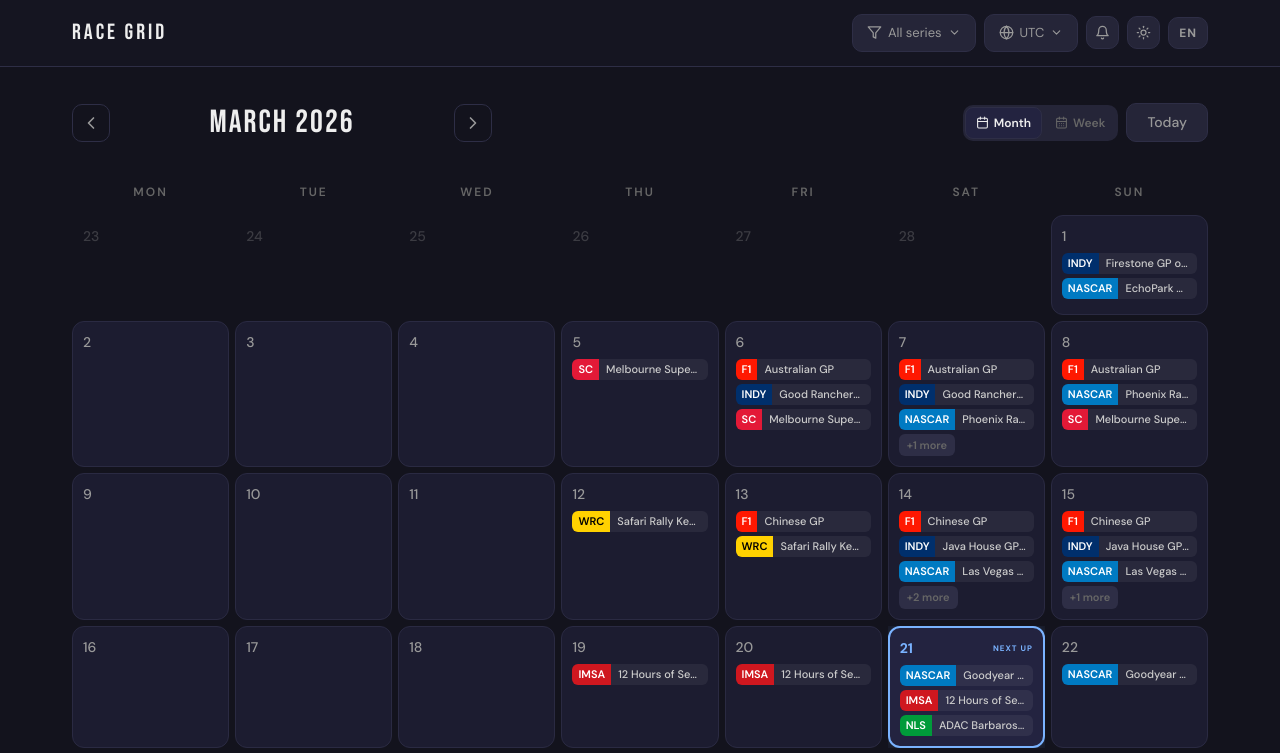
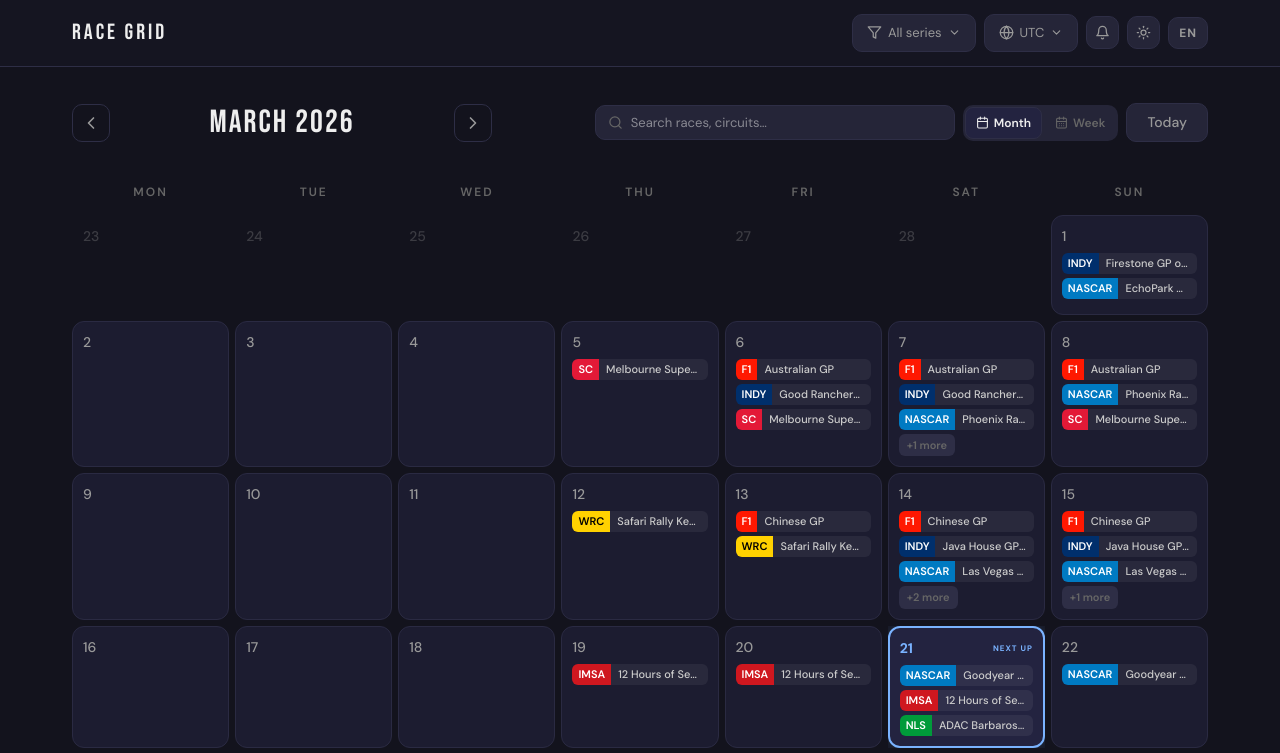
Before and after one commit to bogdankf1/race-grid, a Next.js app: page / in a window 1280 px wide. Shown: the top 753 px of the page. Built offline with nearby package versions, Linux system fonts and the light colour scheme.

Commit message:
Add search functionality to calendar, including event lookup by name, circuit, and country. Integrate `CalendarSearch` component into calendar grid and support result highlighting in `DayDetail`. Update localization strings.

```diff
--- a/src/app/page.tsx
+++ b/src/app/page.tsx
@@ -65,6 +65,8 @@ export default function HomePage() {
         onViewModeChange={setViewMode}
         weekStart={weekStart}
         onWeekStartChange={setWeekStart}
+        selectedSeriesIds={selectedSeries}
+        timezone={timezone}
       />
     </div>
   )
--- a/src/components/CalendarGrid.tsx
+++ b/src/components/CalendarGrid.tsx
@@ -9,6 +9,7 @@ import {
   isSameMonth, isToday as isDateToday,
 } from 'date-fns'
 import { DayCell } from './DayCell'
+import { CalendarSearch } from './CalendarSearch'
 import { DaySeriesInfo } from '@/hooks/useCalendarEvents'
 import { t, formatMonthLocale, type Locale } from '@/lib/i18n'
 
@@ -29,6 +30,8 @@ interface CalendarGridProps {
   onViewModeChange: (mode: 'month' | 'week') => void
   weekStart: string
   onWeekStartChange: (weekStart: string) => void
+  selectedSeriesIds: string[]
+  timezone: string
 }
 
 const WEEKDAY_KEYS = ['weekday.mon', 'weekday.tue', 'weekday.wed', 'weekday.thu', 'weekday.fri', 'weekday.sat', 'weekday.sun']
@@ -54,6 +57,7 @@ function formatWeekLabel(weekStart: string, locale: Locale): string {
 export function CalendarGrid({
   month, onMonthChange, events, locale,
   viewMode, onViewModeChange, weekStart, onWeekStartChange,
+  selectedSeriesIds, timezone,
 }: CalendarGridProps) {
   const currentDate = useMemo(() => {
     const [year, m] = month.split('-').map(Number)
@@ -169,7 +173,13 @@ export function CalendarGrid({
           </button>
         </div>
 
-        <div style={{ display: 'flex', alignItems: 'center', gap: 8 }}>
+        <div style={{ display: 'flex', alignItems: 'center', gap: 8, flex: 1, justifyContent: 'flex-end' }}>
+          <CalendarSearch
+            selectedSeriesIds={selectedSeriesIds}
+            timezone={timezone}
+            locale={locale}
+          />
+
           {/* View mode toggle */}
           <div style={{ display: 'flex', gap: 2, background: 'var(--rg-btn-bg)', borderRadius: 10, padding: 2 }}>
             <button onClick={() => switchMode('month')} style={viewBtnStyle(viewMode === 'month')}>
--- /dev/null
+++ b/src/components/CalendarSearch.tsx
@@ -0,0 +1,228 @@
+'use client'
+
+import { useState, useRef, useEffect, useMemo } from 'react'
+import { useRouter } from 'next/navigation'
+import { Search, X } from 'lucide-react'
+import { ALL_SERIES } from '@/data/series-registry'
+import { getLocalDate } from '@/lib/timezone'
+import { t, type Locale } from '@/lib/i18n'
+
+interface SearchResult {
+  seriesId: string
+  seriesShortName: string
+  seriesColor: string
+  seriesTextColor: string
+  eventId: string
+  eventName: string
+  circuit: string
+  country: string
+  date: string  // local date yyyy-MM-dd
+}
+
+interface CalendarSearchProps {
+  selectedSeriesIds: string[]
+  timezone: string
+  locale: Locale
+}
+
+function buildIndex(selectedSeriesIds: string[], timezone: string): SearchResult[] {
+  const results: SearchResult[] = []
+  const selectedSeries = ALL_SERIES.filter(s => selectedSeriesIds.includes(s.id))
+
+  for (const series of selectedSeries) {
+    for (const event of series.events) {
+      // Find the first session date as the event's primary date
+      const dates = new Set<string>()
+      for (const session of event.sessions) {
+        dates.add(getLocalDate(session.startUtc, timezone))
+      }
+      // Use the earliest date
+      const sortedDates = Array.from(dates).sort()
+      const primaryDate = sortedDates[0]
+      if (!primaryDate) continue
+
+      results.push({
+        seriesId: series.id,
+        seriesShortName: series.shortName,
+        seriesColor: series.color,
+        seriesTextColor: series.textColor,
+        eventId: event.id,
+        eventName: event.name,
+        circuit: event.circuit,
+        country: event.country,
+        date: primaryDate,
+      })
+    }
+  }
+
+  return results.sort((a, b) => a.date.localeCompare(b.date))
+}
+
+function searchEvents(index: SearchResult[], query: string): SearchResult[] {
+  if (!query.trim()) return []
+  const q = query.toLowerCase()
+  return index.filter(r =>
+    r.eventName.toLowerCase().includes(q) ||
+    r.circuit.toLowerCase().includes(q) ||
+    r.country.toLowerCase().includes(q) ||
+    r.seriesShortName.toLowerCase().includes(q)
+  )
+}
+
+export function CalendarSearch({ selectedSeriesIds, timezone, locale }: CalendarSearchProps) {
+  const [query, setQuery] = useState('')
+  const [open, setOpen] = useState(false)
+  const ref = useRef<HTMLDivElement>(null)
+  const inputRef = useRef<HTMLInputElement>(null)
+  const router = useRouter()
+
+  const index = useMemo(() => buildIndex(selectedSeriesIds, timezone), [selectedSeriesIds, timezone])
+  const results = useMemo(() => searchEvents(index, query), [index, query])
+
+  // Close on outside click
+  useEffect(() => {
+    function handleClick(e: MouseEvent) {
+      if (ref.current && !ref.current.contains(e.target as Node)) {
+        setOpen(false)
+      }
+    }
+    document.addEventListener('mousedown', handleClick)
+    return () => document.removeEventListener('mousedown', handleClick)
+  }, [])
+
+  const handleSelect = (result: SearchResult) => {
+    setQuery('')
+    setOpen(false)
+    router.push(`/day/${result.date}?event=${result.eventId}`)
+  }
+
+  const clear = () => {
+    setQuery('')
+    inputRef.current?.focus()
+  }
+
+  const formatDate = (dateStr: string) => {
+    const d = new Date(dateStr + 'T00:00:00')
+    const loc = locale === 'uk' ? 'uk-UA' : 'en-US'
+    return d.toLocaleDateString(loc, { month: 'short', day: 'numeric' })
+  }
+
+  return (
+    <div ref={ref} style={{ position: 'relative', flex: 1, maxWidth: 360 }}>
+      <div
+        style={{
+          display: 'flex',
+          alignItems: 'center',
+          gap: 8,
+          padding: '7px 12px',
+          borderRadius: 10,
+          background: 'var(--rg-btn-bg)',
+          border: '1px solid var(--rg-border)',
+        }}
+      >
+        <Search style={{ width: 15, height: 15, color: 'var(--rg-text3)', flexShrink: 0 }} />
+        <input
+          ref={inputRef}
+          type="text"
+          value={query}
+          onChange={e => { setQuery(e.target.value); setOpen(true) }}
+          onFocus={() => setOpen(true)}
+          placeholder={t('search.placeholder', locale)}
+          style={{
+            flex: 1,
+            background: 'transparent',
+            border: 'none',
+            outline: 'none',
+            color: 'var(--rg-text)',
+            fontSize: 13,
+            minWidth: 0,
+          }}
+        />
+        {query && (
+          <button
+            onClick={clear}
+            style={{ background: 'none', border: 'none', color: 'var(--rg-text3)', display: 'flex', cursor: 'pointer', padding: 0 }}
+          >
+            <X style={{ width: 14, height: 14 }} />
+          </button>
+        )}
+      </div>
+
+      {open && query.trim() && (
+        <div
+          style={{
+            position: 'absolute',
+            top: '100%',
+            left: 0,
+            right: 0,
+            marginTop: 6,
+            maxHeight: 360,
+            overflowY: 'auto',
+            background: 'var(--rg-surface)',
+            border: '1px solid var(--rg-card-border)',
+            borderRadius: 12,
+            boxShadow: '0 12px 40px rgba(0,0,0,0.4)',
+            zIndex: 50,
+            padding: 6,
+          }}
+        >
+          {results.length === 0 ? (
+            <div style={{ padding: '16px 12px', fontSize: 13, color: 'var(--rg-text3)', textAlign: 'center' }}>
+              {t('search.noResults', locale)}
+            </div>
+          ) : (
+            results.map((r, i) => (
+              <button
+                key={`${r.seriesId}-${r.eventName}-${i}`}
+                onClick={() => handleSelect(r)}
+                style={{
+                  display: 'flex',
+                  alignItems: 'center',
+                  gap: 10,
+                  width: '100%',
+                  padding: '10px 10px',
+                  borderRadius: 8,
+                  background: 'transparent',
+                  border: 'none',
+                  cursor: 'pointer',
+                  textAlign: 'left',
+                }}
+                onMouseEnter={e => (e.currentTarget.style.background = 'var(--rg-elevated)')}
+                onMouseLeave={e => (e.currentTarget.style.background = 'transparent')}
+              >
+                {/* Series chip */}
+                <span
+                  style={{
+                    padding: '3px 6px',
+                    borderRadius: 4,
+                    background: r.seriesColor,
+                    color: r.seriesTextColor,
+                    fontSize: 10,
+                    fontWeight: 700,
+                    flexShrink: 0,
+                    lineHeight: 1,
+                  }}
+                >
+                  {r.seriesShortName}
+                </span>
+                {/* Event name + circuit */}
+                <div style={{ flex: 1, minWidth: 0 }}>
+                  <div style={{ fontSize: 13, fontWeight: 600, color: 'var(--rg-text)', overflow: 'hidden', textOverflow: 'ellipsis', whiteSpace: 'nowrap' }}>
+                    {r.eventName}
+                  </div>
+                  <div style={{ fontSize: 11, color: 'var(--rg-text3)', overflow: 'hidden', textOverflow: 'ellipsis', whiteSpace: 'nowrap' }}>
+                    {r.circuit}
+                  </div>
+                </div>
+                {/* Date */}
+                <span style={{ fontSize: 12, color: 'var(--rg-text2)', flexShrink: 0, fontWeight: 500 }}>
+                  {formatDate(r.date)}
+                </span>
+              </button>
+            ))
+          )}
+        </div>
+      )}
+    </div>
+  )
+}
--- a/src/components/DayCell.tsx
+++ b/src/components/DayCell.tsx
@@ -46,7 +46,7 @@ export function DayCell({ date, dayNumber, isCurrentMonth, isToday, isNextRaceDa
         boxShadow: isNextRaceDay ? '0 0 16px rgba(122,179,255,0.25)' : undefined,
         opacity: isCurrentMonth ? 1 : 0.3,
         cursor: isCurrentMonth ? 'pointer' : 'default',
-        transition: 'background 0.15s ease',
+        transition: 'background 0.15s ease, opacity 0.2s ease',
         minHeight: 100,
       }}
       onMouseEnter={e => {
--- a/src/components/DayPageClient.tsx
+++ b/src/components/DayPageClient.tsx
@@ -1,7 +1,7 @@
 'use client'
 
 import { useEffect, useState } from 'react'
-import { useRouter } from 'next/navigation'
+import { useRouter, useSearchParams } from 'next/navigation'
 import { format, parse, addDays, subDays } from 'date-fns'
 import { ChevronLeft, ChevronRight, Share2, Check } from 'lucide-react'
 import { useLocalStorage } from '@/hooks/useLocalStorage'
@@ -18,6 +18,8 @@ interface DayPageClientProps {
 
 export function DayPageClient({ date }: DayPageClientProps) {
   const router = useRouter()
+  const searchParams = useSearchParams()
+  const highlightEventId = searchParams.get('event') ?? undefined
   const [selectedSeries, setSelectedSeries] = useLocalStorage<string[]>(
     'race-grid:series',
     ALL_SERIES.map(s => s.id)
@@ -138,6 +140,7 @@ export function DayPageClient({ date }: DayPageClientProps) {
           selectedSeriesIds={selectedSeries}
           timezone={timezone}
           locale={locale}
+          highlightEventId={highlightEventId}
         />
       </div>
     </div>
--- a/src/lib/i18n.ts
+++ b/src/lib/i18n.ts
@@ -8,6 +8,8 @@ const translations: Record<Locale, Record<string, string>> = {
     'nav.thisWeek': 'This week',
     'view.month': 'Month',
     'view.week': 'Week',
+    'search.placeholder': 'Search races, circuits…',
+    'search.noResults': 'No results',
     'filter.all': 'All series',
     'filter.series': 'series',
     'filter.title': 'Filter series',
@@ -66,6 +68,8 @@ const translations: Record<Locale, Record<string, string>> = {
     'nav.thisWeek': 'Цей тиждень',
     'view.month': 'Місяць',
     'view.week': 'Тиждень',
+    'search.placeholder': 'Пошук гонок, трас…',
+    'search.noResults': 'Нічого не знайдено',
     'filter.all': 'Усі серії',
     'filter.series': 'серій',
     'filter.title': 'Фільтр серій',
```
Also changed, not shown: src/app/day/[date]/page.tsx (+6 -1 lines), src/components/DayDetail.tsx (+26 -4 lines).
